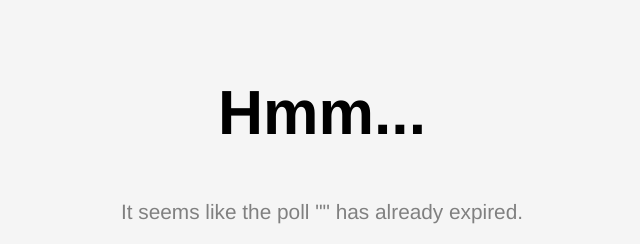
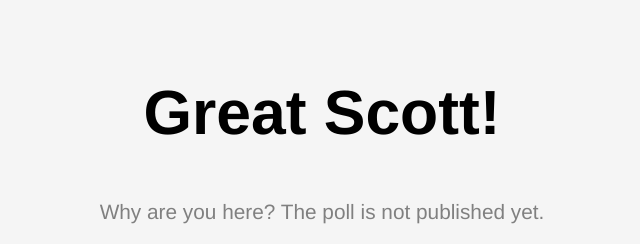
Before and after one commit to Thanabardi/ku-polls, a Django app: template templates/polls/detail.html in a window 1280 px wide. Shown: the part 122-366 px from the top of the page, without its empty margins (318-958 px from the left). Run offline with Django 3.2, Linux system fonts and the light colour scheme; the template is opened without the code that fills it, so the values that code supplies are empty.

Commit message:
Improve template view.

```diff
--- a/templates/polls/detail.html
+++ b/templates/polls/detail.html
@@ -7,9 +7,8 @@
     <a href="/polls/" style = "font-size: 80%;">Home</a>
 </header>
 
+{% if question.is_published %}
     {% if question.can_vote %}
-
-
         <h2 style="font-family: Helvetica, sans-serif; font-size: 200%; margin: 1em;">{{ question.question_text }}</h2>
 
         <form action="{% url 'polls:vote' question.id %}" method="post">
@@ -30,7 +29,6 @@
         {% endif %}
 
         </form>
-
     {% else %}
         <article>
             <h1 style="font-size: 300%;">Hmm...</h1>
@@ -39,3 +37,9 @@
             <a href="{% url 'polls:results' question.id %}"><p>Want to see the result?</p></a>
         </article>
     {% endif %}
+{% else %}
+<article>
+    <h1 style="font-size: 300%;">Great Scott!</h1>
+    <p style="color: gray;">Why are you here? The poll is not published yet.</p>
+</article>
+{% endif %}
```
Lines whose indentation alone changed are shown as unchanged.
